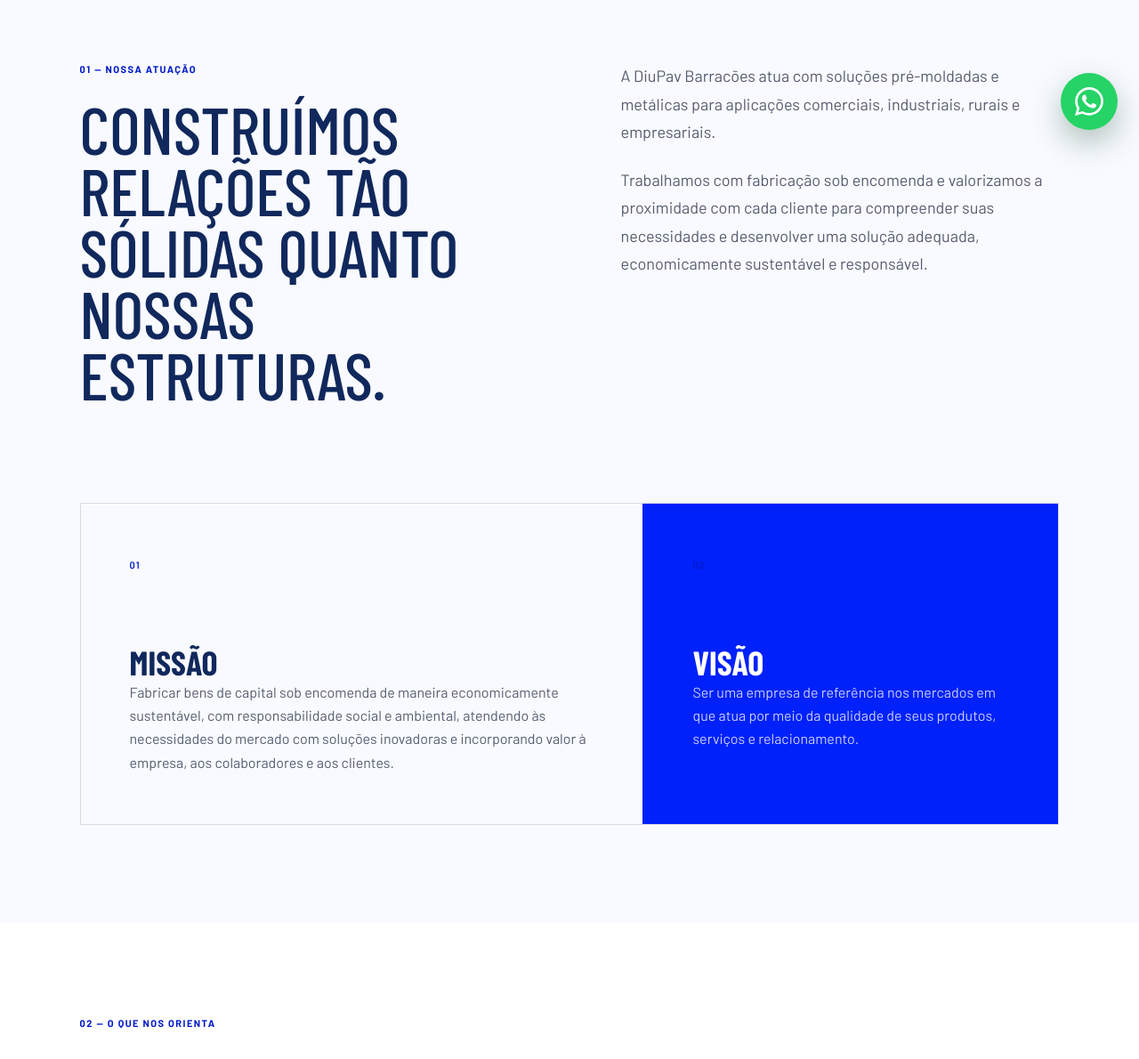
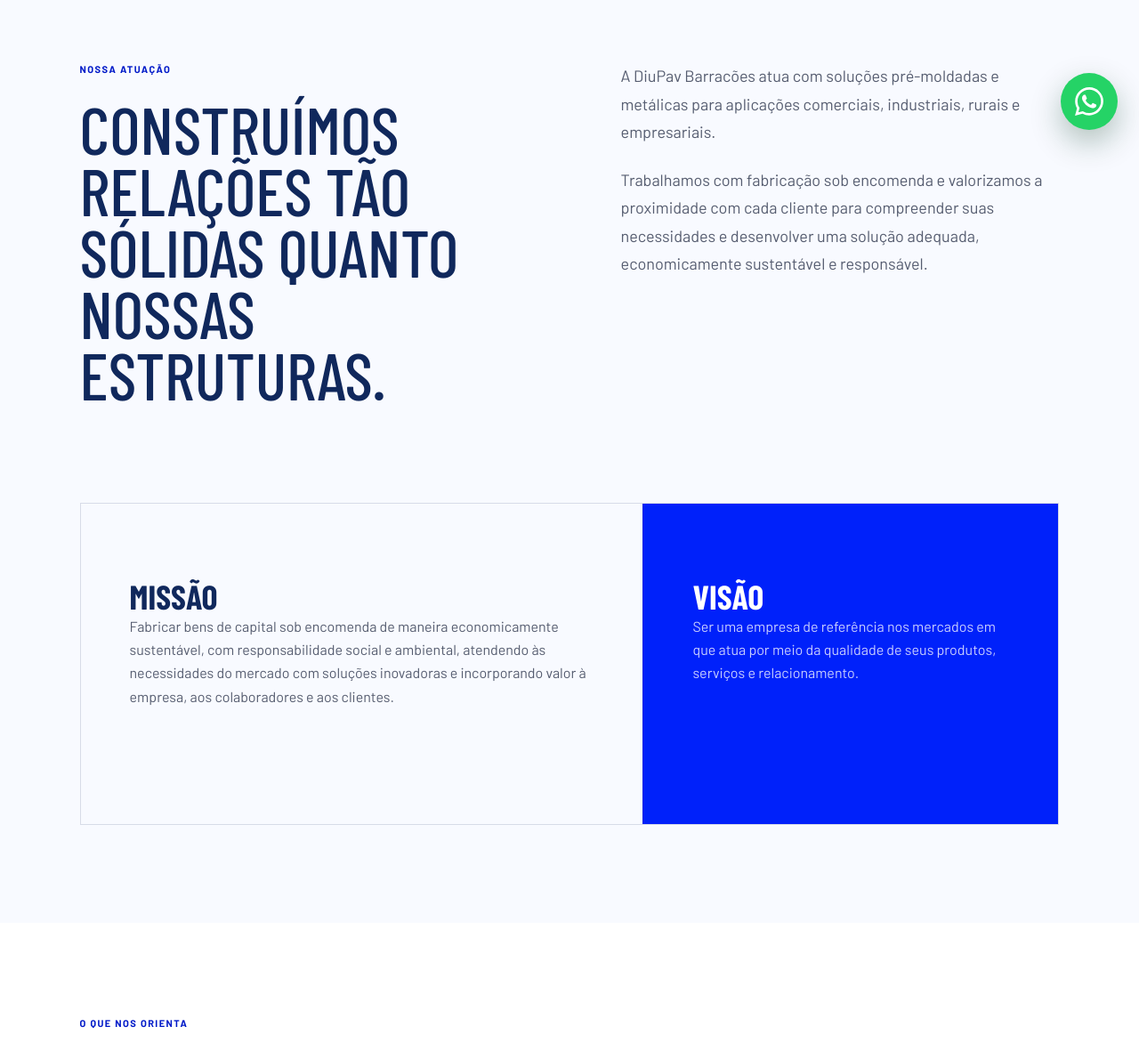
Before and after one commit to afucuhara/diupav-barracoes, a Next.js app: page /sobre in a window 1280 px wide. Shown: the part 630-1820 px from the top of the page at 89% size. Built offline with nearby package versions, Linux system fonts and the light colour scheme; a web font is replaced by a local one.

Commit message:
Refina banner e numeracao da pagina sobre

```diff
--- a/app/components.tsx
+++ b/app/components.tsx
@@ -52,7 +52,7 @@
   return (
     <>
       <SiteHeader active={active} />
-      <section className="page-hero">
+      <section className={`page-hero page-hero-${active}`}>
         <div className="page-hero-grid" aria-hidden="true" />
         <div className="eyebrow"><span /> {eyebrow}</div>
         <h1>{title}</h1>
--- a/app/globals.css
+++ b/app/globals.css
@@ -133,6 +133,9 @@
 .page-hero h1 { font-size: clamp(60px, 7vw, 106px); max-width: 1050px; margin-top: 29px; }
 .page-hero p { font-size: 18px; color: #60709a; line-height: 1.6; max-width: 690px; margin: 29px 0 0; }
 .page-index { position: absolute; right: clamp(30px, 7vw, 108px); bottom: 35px; color: rgba(0,33,250,.42); font-size: 10px; letter-spacing: .16em; z-index: 2; }
+.page-hero-sobre { background: linear-gradient(90deg, rgba(249,251,255,.98) 0%, rgba(244,248,255,.89) 47%, rgba(233,240,255,.36) 100%), url('/images/hero-industrial-generated.png') center/cover; }
+.page-hero-sobre::after { display: none; }
+.page-hero-sobre .page-hero-grid { opacity: .035; }
 .content-split { padding: 110px clamp(30px, 7vw, 108px); display: grid; grid-template-columns: 1fr 1fr; gap: 9vw; }
 .content-split h2, .catalog-intro h2, .values-section > h2 { font-size: clamp(50px, 5.8vw, 82px); line-height: .93; }
 .rich-copy p { color: #565d70; font-size: 18px; line-height: 1.75; margin: 0 0 22px; }
@@ -140,7 +143,7 @@
 .mission-grid article { padding: 55px; min-height: 360px; }
 .mission-grid article + article { border-left: 1px solid var(--line); background: var(--green); }
 .mission-grid article > span, .values-grid article > span { font: 600 11px/1 var(--font-barlow); letter-spacing: .1em; color: var(--green-dark); }
-.mission-grid h3 { font-size: 38px; margin-top: 80px; }
+.mission-grid h3 { font-size: 38px; margin-top: 30px; }
 .mission-grid p { color: #565d70; line-height: 1.65; max-width: 650px; }
 .mission-grid article + article { color: white; }
 .mission-grid article + article p { color: rgba(255,255,255,.78); }
--- a/app/sobre/page.tsx
+++ b/app/sobre/page.tsx
@@ -8,18 +8,18 @@
   return <main>
     <PageHero active="sobre" eyebrow="Sobre a DiuPav" title="Experiência, compromisso e qualidade em cada estrutura" text="Profissionais preparados para superar desafios, gerar resultados positivos e entregar soluções que valorizam cada projeto." />
     <section className="content-split">
-      <div><div className="section-kicker">01 — Nossa atuação</div><h2>Construímos relações tão sólidas quanto nossas estruturas.</h2></div>
+      <div><div className="section-kicker">Nossa atuação</div><h2>Construímos relações tão sólidas quanto nossas estruturas.</h2></div>
       <div className="rich-copy"><p>A DiuPav Barracões atua com soluções pré-moldadas e metálicas para aplicações comerciais, industriais, rurais e empresariais.</p><p>Trabalhamos com fabricação sob encomenda e valorizamos a proximidade com cada cliente para compreender suas necessidades e desenvolver uma solução adequada, economicamente sustentável e responsável.</p></div>
     </section>
     <section className="mission-grid">
-      <article><span>01</span><h3>Missão</h3><p>Fabricar bens de capital sob encomenda de maneira economicamente sustentável, com responsabilidade social e ambiental, atendendo às necessidades do mercado com soluções inovadoras e incorporando valor à empresa, aos colaboradores e aos clientes.</p></article>
-      <article><span>02</span><h3>Visão</h3><p>Ser uma empresa de referência nos mercados em que atua por meio da qualidade de seus produtos, serviços e relacionamento.</p></article>
+      <article><h3>Missão</h3><p>Fabricar bens de capital sob encomenda de maneira economicamente sustentável, com responsabilidade social e ambiental, atendendo às necessidades do mercado com soluções inovadoras e incorporando valor à empresa, aos colaboradores e aos clientes.</p></article>
+      <article><h3>Visão</h3><p>Ser uma empresa de referência nos mercados em que atua por meio da qualidade de seus produtos, serviços e relacionamento.</p></article>
     </section>
     <section className="values-section">
-      <div className="section-kicker">02 — O que nos orienta</div><h2>Valores presentes em cada projeto.</h2>
-      <div className="values-grid">{values.map((value, index) => <article key={value.title}><span>{String(index + 1).padStart(2, '0')}</span><h3>{value.title}</h3><p>{value.text}</p></article>)}</div>
+      <div className="section-kicker">O que nos orienta</div><h2>Valores presentes em cada projeto.</h2>
+      <div className="values-grid">{values.map((value) => <article key={value.title}><h3>{value.title}</h3><p>{value.text}</p></article>)}</div>
     </section>
-    <section className="recognition-block"><div className="recognition-five">05</div><div><div className="section-kicker light-kicker">Reconhecimento regional</div><h2>Confiança construída ano após ano.</h2><p>A DiuPav Barracões recebe há cinco anos consecutivos a premiação de destaque do ano em Contenda/PR e Lapa/PR nas categorias de pré-moldados e estrutura metálica.</p></div></section>
+    <section className="recognition-block"><div className="recognition-five">5</div><div><div className="section-kicker light-kicker">Reconhecimento regional</div><h2>Confiança construída ano após ano.</h2><p>A DiuPav Barracões recebe há cinco anos consecutivos a premiação de destaque do ano em Contenda/PR e Lapa/PR nas categorias de pré-moldados e estrutura metálica.</p></div></section>
     <BudgetCta /><SiteFooter />
   </main>;
 }
```
